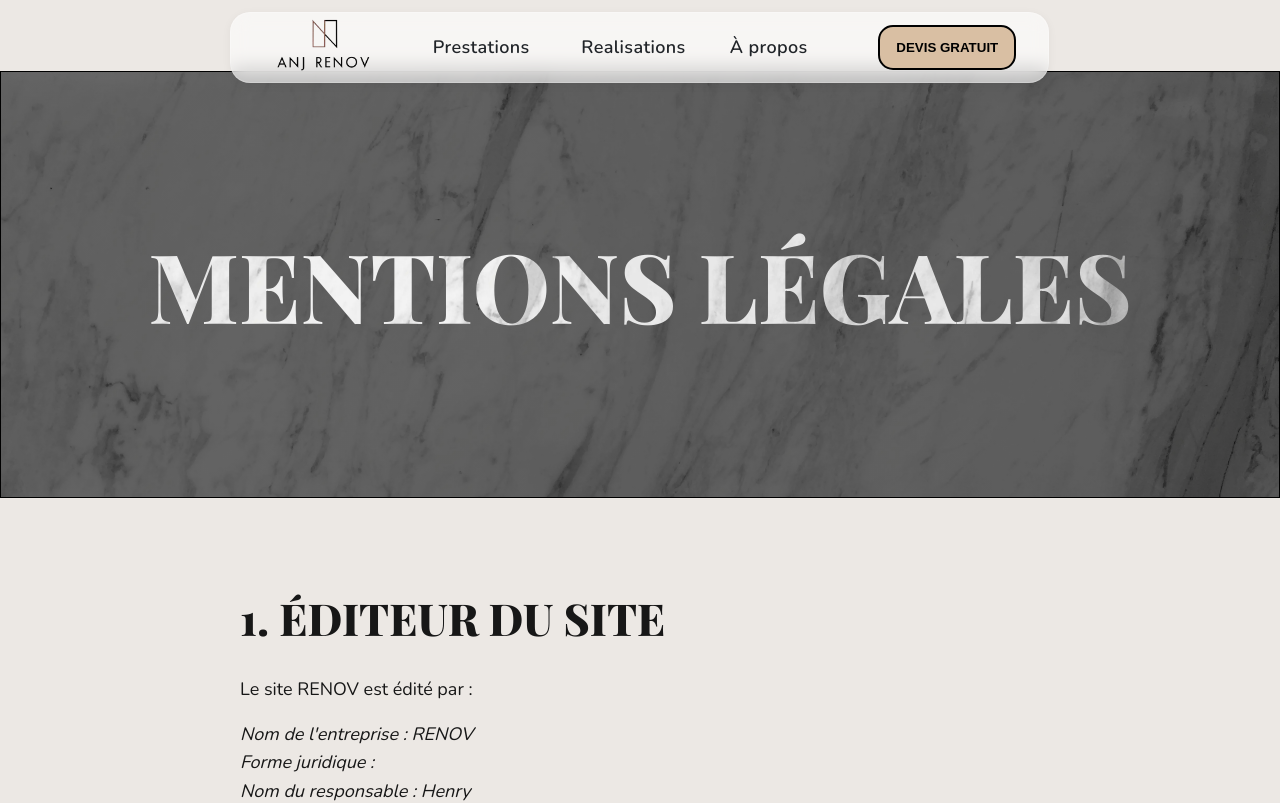
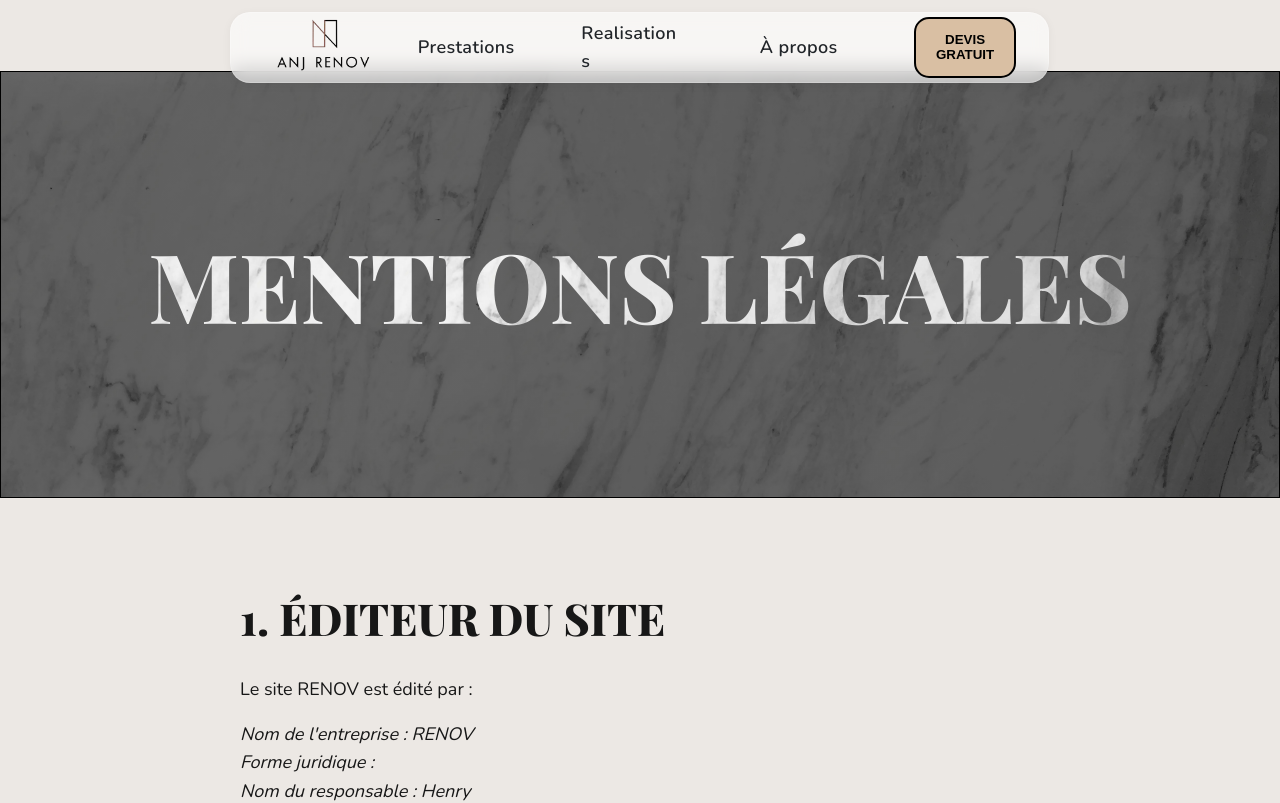
Before and after one commit to aurelienog/renov, a Next.js app: page /legal in a window 1280 px wide. Shown: the top 803 px of the page. Built offline with nearby package versions, Linux system fonts and the light colour scheme; a web font is replaced by a local one.

Commit message:
fixed focus styles

```diff
--- a/src/app/globals.css
+++ b/src/app/globals.css
@@ -40,6 +40,11 @@ a {
 h1 { font-size: 4.25rem;  text-transform: uppercase; }
 :is(h2, caption) { font-size: 3.5rem; margin-bottom: 10rem; text-transform: uppercase;}
 h3 { font-size: 1.625rem; }
+
+@media (max-width: 768px) {
+  h1 { font-size: 2.5rem; }
+:is(h2, caption) { font-size: 2rem; margin-bottom: 10rem; text-transform: uppercase;}
+}
 
 :is(h1, h2, h3, h4, caption, q) {
   font-family: var(--font-primary);
@@ -111,8 +116,19 @@ p {
 }
 
 *:focus {
-  outline: var(--focus-outline);
+  outline: var(--focus-outline) ;
   border-radius: var(--focus-radius);
+}
+
+summary:focus {
+  outline: none;
+  font-weight: var(--fw-bold);
+  color: var(--color-accent);
+}
+
+a:focus {
+  outline: none;
+  font-weight: var(--fw-bold);
 }
 
 .highlight {
--- a/src/components/button/styles.module.css
+++ b/src/components/button/styles.module.css
@@ -12,12 +12,11 @@
 }
 
 .button:hover {
-  background-color: #d3b594; /* tono más fuerte del beige */
+  background-color: #d3b594;
 }
 
 .button:focus,
 .button:active {
-  outline: none;
-  border-color: black;
-  color: black;
+  outline: solid 2px var(--color-accent);
+
 }
--- a/src/components/header/Header.tsx
+++ b/src/components/header/Header.tsx
@@ -5,7 +5,6 @@ import Image, { StaticImageData } from "next/image";
 import Link from "next/link";
 import NavigationBar from '../navigation-bar/NavigationBar';
 import styles from './styles.module.css';
-import Button from '../button/Button';
 import { motion, useMotionValueEvent, useScroll } from 'framer-motion';
 
 function Header({ logo }: { logo: StaticImageData }): JSX.Element {
@@ -59,7 +58,6 @@ function Header({ logo }: { logo: StaticImageData }): JSX.Element {
         <Image src={logo} alt='logo ANJ - home' width={120} height={60}/>
       </Link>
       <NavigationBar/>
-      <Button>Devis gratuit</Button>
     </motion.header>
   )
 }
--- a/src/components/header/styles.module.css
+++ b/src/components/header/styles.module.css
@@ -3,7 +3,7 @@
   top: 0.75rem;
   z-index: 100;
   display: grid;
-  grid-template-columns: 1fr 3fr 1fr;
+  grid-template-columns: 1fr 6fr ;
   justify-content: center;
   align-items: center;
   gap: 2rem;
@@ -18,3 +18,7 @@
   border: 1px solid rgba(255,255,255,0.2);
   will-change: transform;
 }
+
+@media (min-width: 768px) {
+
+}
--- a/src/components/navigation-bar/NavigationBar.tsx
+++ b/src/components/navigation-bar/NavigationBar.tsx
@@ -1,6 +1,7 @@
 import React, { JSX } from 'react';
 import styles from './styles.module.css';
 import Link from "next/link";
+import Button from '../button/Button';
 
 function NavigationBar(): JSX.Element {
   return (
@@ -15,6 +16,9 @@ function NavigationBar(): JSX.Element {
         <li>
           <Link href={"/about"}>À propos</Link>
         </li>
+        <li>
+          <Button>Devis gratuit</Button>
+        </li>
       </ul>
     </nav>
   )
--- a/src/components/navigation-bar/styles.module.css
+++ b/src/components/navigation-bar/styles.module.css
@@ -3,9 +3,9 @@
   & ul {
     list-style: none;
     display: grid;
-    grid-template-columns: repeat(3, 1fr);
-
-    gap: 2rem;
+    grid-template-columns: repeat(4, 1fr);
+    place-items: center;
+    gap: 4rem;
     font-weight: var(--fw-semi-bold);
     letter-spacing: 0.02em;
   }
```
